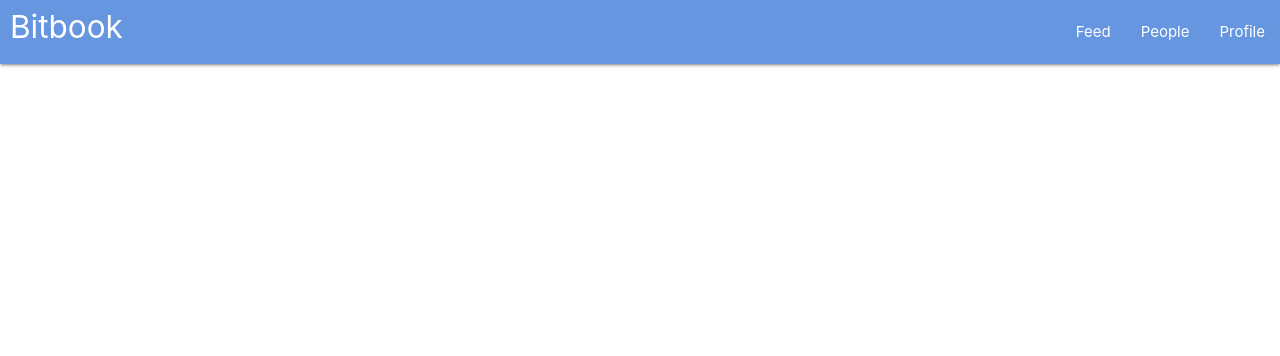
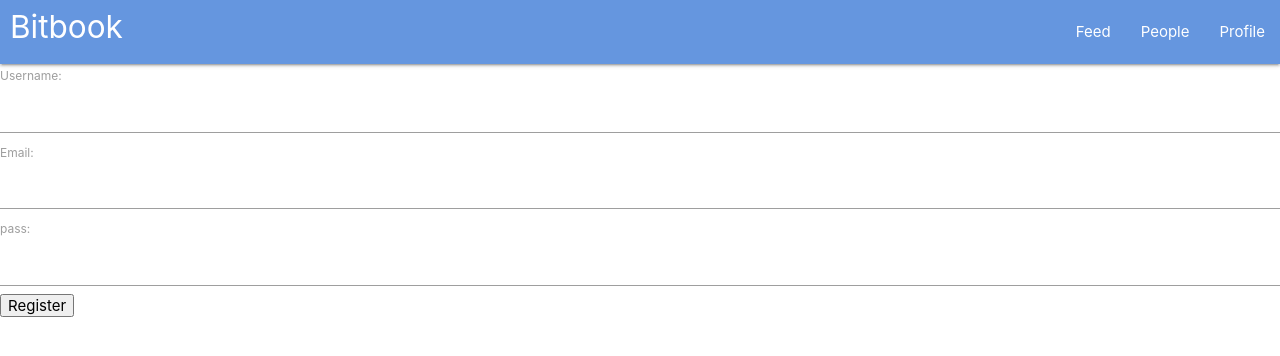
Before and after one commit to todorovicjelena/bit_book, a React (Create React App) app in the folder bit_book/: page /register in a window 1280 px wide. Before the commit this address led to /posts/. Shown: the top 356 px of the page. Built offline with nearby package versions, Linux system fonts and the light colour scheme; no server answers.

Commit message:
have input in the state

```diff
--- a/bit_book/src/app/App.js
+++ b/bit_book/src/app/App.js
@@ -5,6 +5,7 @@ import { PostFeed } from './pages/post/PostFeed'
 import { Users } from '../app/pages/profil/Users'
 import { UserDetails } from '../app/pages/profil/UserDetails'
 import { PostDetails } from '../app/pages/post/PostDetails'
+import { RegisterPage } from '../app/pages/RegisterPage'
 
 
 //if not login display login.page
@@ -19,11 +20,12 @@ class App extends React.Component {
       <>
         <Header />
         <Switch>
+          <Route path='/register/' component={RegisterPage} />
           <Route path='/people/:peopleId' component={UserDetails} />
           <Route path='/people' component={Users} />
           <Route path='/post/:postId' component={PostDetails} />
           <Route path='/posts/' component={PostFeed} />
-          <Redirect to='/posts/' />
+          <Redirect to='/register/' />
         </Switch>
       </>
     )
--- /dev/null
+++ b/bit_book/src/app/pages/RegisterPage.js
@@ -0,0 +1,63 @@
+import React from 'react'
+
+export class RegisterPage extends React.Component {
+    constructor(props) {
+        super(props);
+        this.state = {
+            username: '',
+            email: '',
+            pass: ''
+
+        }
+        this.handleUsername = this.handleUsername.bind(this);
+        this.handleEmail = this.handleEmail.bind(this);
+        this.handlePassword = this.handlePassword.bind(this)
+    }
+    handleUsername(event) {
+        this.setState({
+            username: event.target.value
+        })
+
+
+    }
+    handleEmail(event) {
+        this.setState({
+            email: event.target.value
+        })
+
+    }
+    handlePassword(event) {
+        this.setState({
+            pass: event.target.value
+        })
+
+    }
+
+
+
+    render() {
+        console.log(this.state.username);
+        console.log(this.state.email);
+        console.log(this.state.pass);
+
+
+
+        return <form >
+            <label> Username:
+            <input type="text" value={this.state.username} onChange={this.handleUsername} />
+
+            </label>
+
+            <label>
+                Email:<input type="text" value={this.state.email} onChange={this.handleEmail} />
+
+            </label>
+            <label>pass:
+                <input type='password' value={this.state.pass} onChange={this.handlePassword} />
+
+            </label>
+
+            <input type="submit" value="Register" />
+        </form>
+    }
+}
```
Also changed, not shown: bit_book/src/app/pages/PeoplesPage.js (deleted).
